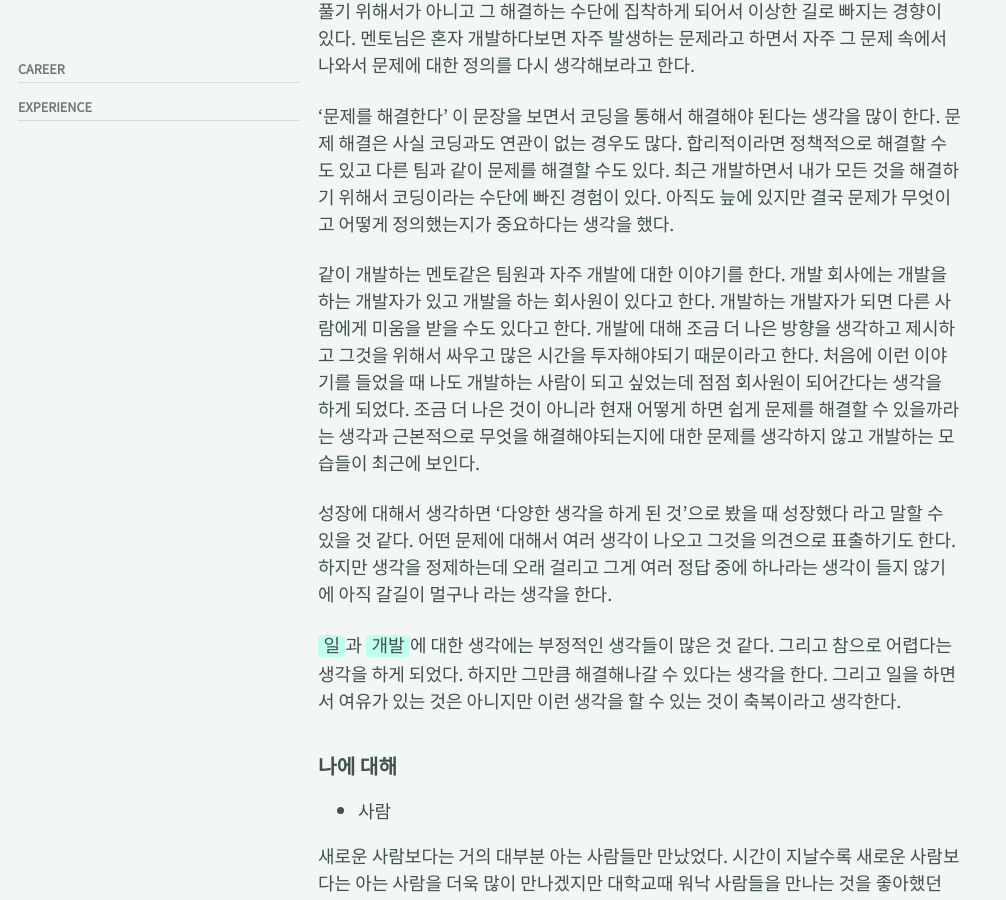
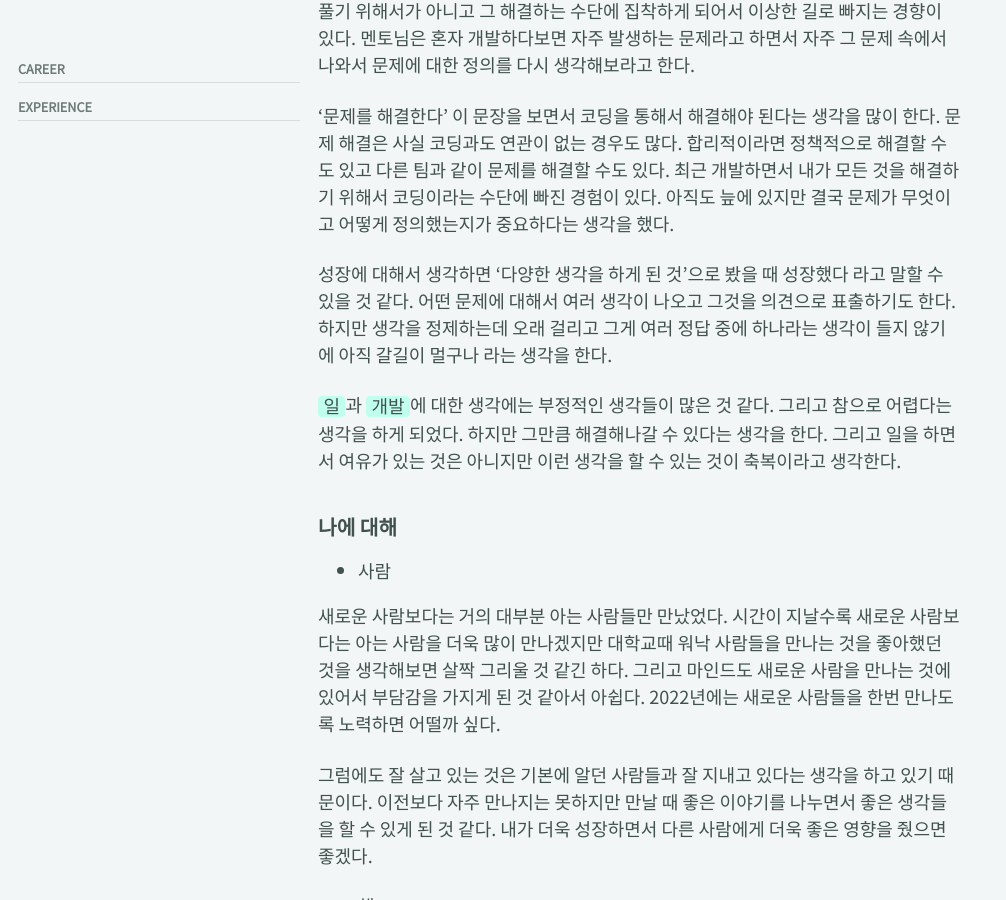
Before and after one commit to BaeJi77/BaeJi77.github.io, a Jekyll site: the page built from _posts/life/retrospect/2022-01-02-2021_회고.md, in a window 1280 px wide and 900 px high, scrolled down 2063 px. Shown: the whole window, without its empty margins (0-1006 px from the left). Built offline with Jekyll 4.4.1, drawn with Linux system fonts in a browser that asks for light colours; cached includes are drawn as plain includes; nearby versions of some CDN libraries; comment, search, counter and statistics services are not loaded; some of the changed text lies outside the part shown.

Commit message:
2022-01-02 2021 회고

```diff
--- a/_posts/life/retrospect/2022-01-02-2021_회고.md
+++ b/_posts/life/retrospect/2022-01-02-2021_회고.md
@@ -55,7 +55,7 @@ tags:
 
 '문제를 해결한다' 이 문장을 보면서 코딩을 통해서 해결해야 된다는 생각을 많이 한다. 문제 해결은 사실 코딩과도 연관이 없는 경우도 많다. 합리적이라면 정책적으로 해결할 수도 있고 다른 팀과 같이 문제를 해결할 수도 있다. 최근 개발하면서 내가 모든 것을 해결하기 위해서 코딩이라는 수단에 빠진 경험이 있다. 아직도 늪에 있지만 결국 문제가 무엇이고 어떻게 정의했는지가 중요하다는 생각을 했다.
 
-같이 개발하는 멘토같은 팀원과 자주 개발에 대한 이야기를 한다. 개발 회사에는 개발을 하는 개발자가 있고 개발을 하는 회사원이 있다고 한다. 개발하는 개발자가 되면 다른 사람에게 미움을 받을 수도 있다고 한다. 개발에 대해 조금 더 나은 방향을 생각하고 제시하고 그것을 위해서 싸우고 많은 시간을 투자해야되기 때문이라고 한다. 처음에 이런 이야기를 들었을 때 나도 개발하는 사람이 되고 싶었는데 점점 회사원이 되어간다는 생각을 하게 되었다. 조금 더 나은 것이 아니라 현재 어떻게 하면 쉽게 문제를 해결할 수 있을까라는 생각과 근본적으로 무엇을 해결해야되는지에 대한 문제를 생각하지 않고 개발하는 모습들이 최근에 보인다.
+<!-- 같이 개발하는 멘토같은 팀원과 자주 개발에 대한 이야기를 한다. 개발 회사에는 개발을 하는 개발자가 있고 개발을 하는 회사원이 있다고 한다. 개발하는 개발자가 되면 다른 사람에게 미움을 받을 수도 있다고 한다. 개발에 대해 조금 더 나은 방향을 생각하고 제시하고 그것을 위해서 싸우고 많은 시간을 투자해야되기 때문이라고 한다. 처음에 이런 이야기를 들었을 때 나도 개발하는 사람이 되고 싶었는데 점점 회사원이 되어간다는 생각을 하게 되었다. 조금 더 나은 것이 아니라 현재 어떻게 하면 쉽게 문제를 해결할 수 있을까라는 생각과 근본적으로 무엇을 해결해야되는지에 대한 문제를 생각하지 않고 개발하는 모습들이 최근에 보인다.  -->
 
 성장에 대해서 생각하면 '다양한 생각을 하게 된 것'으로 봤을 때 성장했다 라고 말할 수 있을 것 같다. 어떤 문제에 대해서 여러 생각이 나오고 그것을 의견으로 표출하기도 한다. 하지만 생각을 정제하는데 오래 걸리고 그게 여러 정답 중에 하나라는 생각이 들지 않기에 아직 갈길이 멀구나 라는 생각을 한다.
 
```
